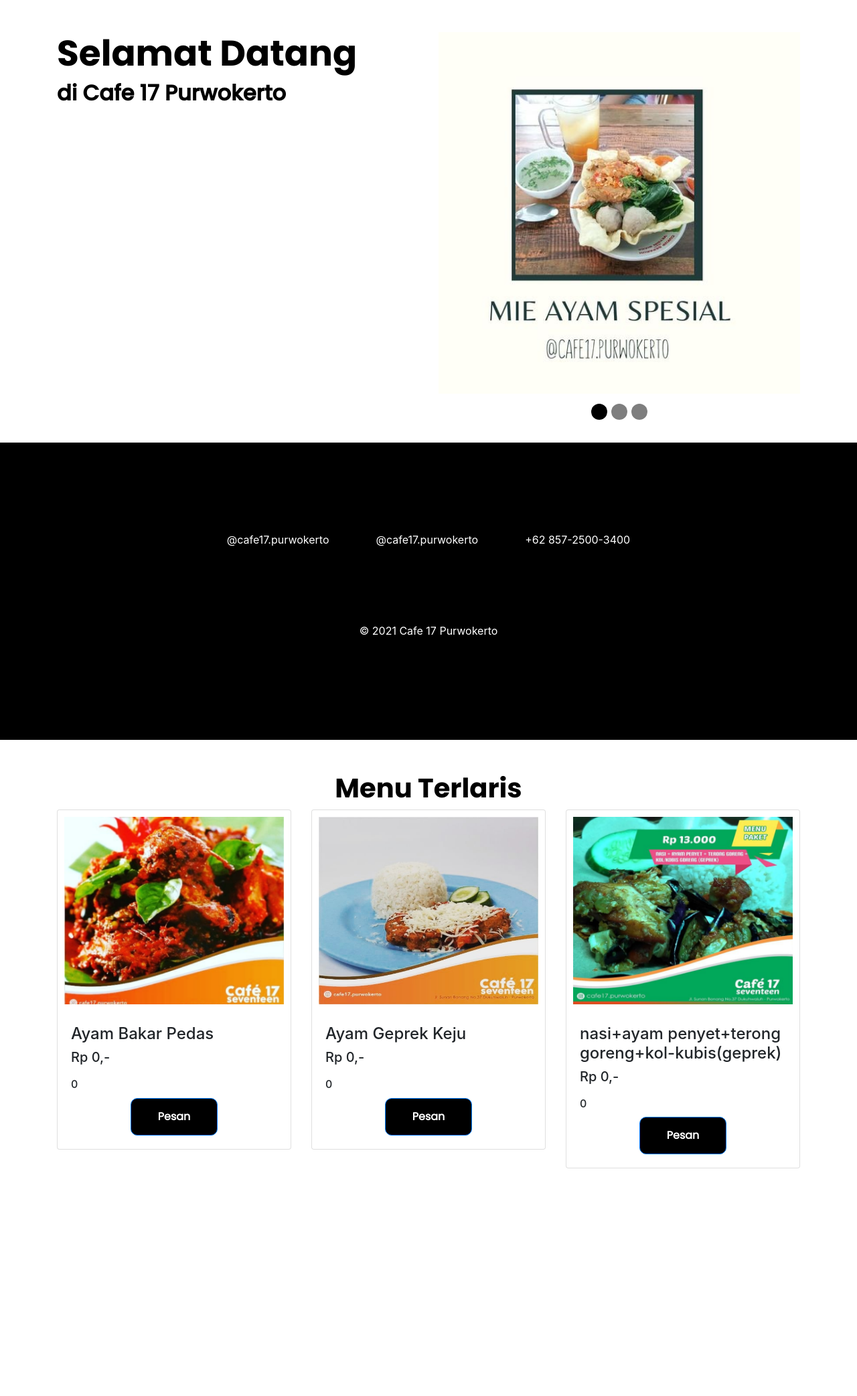
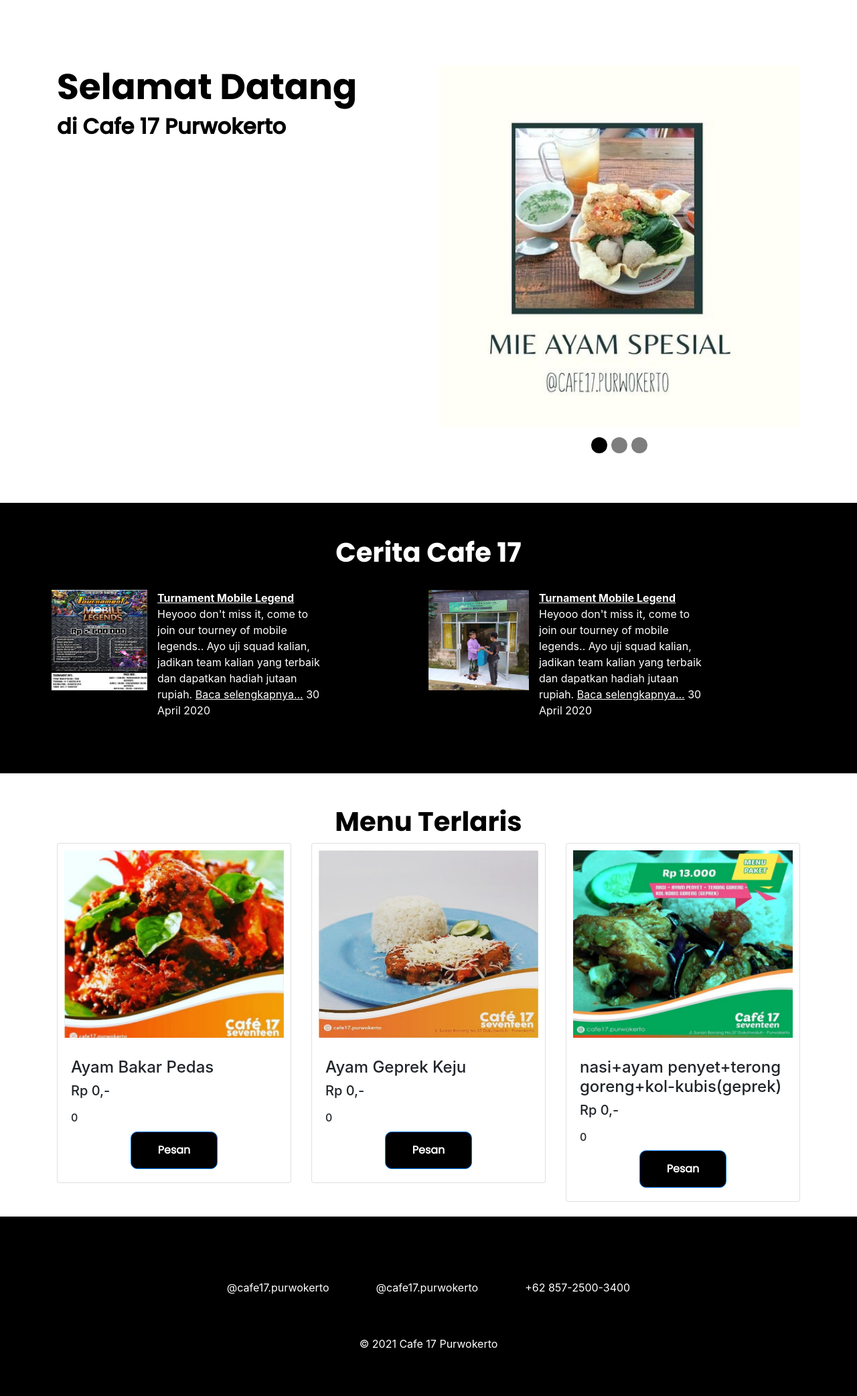
Before and after one commit to irkhamnazmi/cafe17, a PHP site: page /index.html in a window 1280 px wide. Shown: the part 137-2222 px from the top of the page at 67% size. Before the commit the page ends 1882 px from the top, so only its background shows below. Run offline with PHP 8.4, Linux system fonts and the light colour scheme; some libraries are stand-ins or nearby versions; some web fonts are replaced.

Commit message:
update footer

```diff
--- a/css/custom.css
+++ b/css/custom.css
@@ -28,6 +28,32 @@
     src: url('../fonts/Poppins-Bold.ttf');
 }
 
+*{
+    margin: 0;
+    padding: 0;
+}
+
+html, body{
+    height: 100%;
+}
+body{
+    padding-bottom: 58px;
+    min-height: 100vh;
+}
+
+main{
+    margin: 0 auto;
+    padding: 50px 0px;
+
+}
+
+  footer {
+    clear: both;
+    position: relative;
+    width: 100%;
+    margin-top: -100px;
+
+}
 
 .btn-primary {
     /* background: #FF9900; */
@@ -175,15 +201,6 @@
     text-align: center;
   }
 
-  .footer{
-    width: 100%;
-    height: 50px;
-
-    line-height: 50px;
-    color: #fff;
-    position: absolute;
-    bottom: 0px;
-}
 
 
 @media only screen and (max-width: 768px) {
--- a/index.html
+++ b/index.html
@@ -80,6 +80,7 @@
         </div>
     </nav>
 
+    <main>
         <section class="herobwa mt-5" id="box-herobwa">
             <div class="container">
                 <div class="row">
@@ -222,9 +223,11 @@
                 </div>
             </div>
         </section>
+    </main>
+
 
     <!--Footer-->
-<footer class="footer">
+    <footer>
         <section class="herobwa-black mt-5">
             <div class="container">
                 <!-- <h1>Cerita Cafe 17</h1> -->
@@ -310,7 +313,7 @@
 
                                     <div class="col">
                                         <label>Nama</label>
-                                        <input type="text" class="form-control" >
+                                        <input type="text" class="form-control">
                                     </div>
 
                                 </div>
@@ -319,7 +322,7 @@
 
                                     <div class="col">
                                         <label>Email</label>
-                                        <input type="email" class="form-control" >
+                                        <input type="email" class="form-control">
                                     </div>
 
                                 </div>
@@ -328,7 +331,7 @@
 
                                     <div class="col">
                                         <label>No.WhatsApp</label>
-                                        <input type="text" class="form-control" >
+                                        <input type="text" class="form-control">
                                     </div>
 
                                 </div>
@@ -372,7 +375,8 @@
                     </form>
                 </div>
                 <div class="modal-footer">
-                    <button type="button" class="btn btn-secondary" data-target="#login" data-dismiss="modal" data-whatever="Silahkan Masuk">Masuk</button>
+                    <button type="button" class="btn btn-secondary" data-target="#login" data-dismiss="modal"
+                        data-whatever="Silahkan Masuk">Masuk</button>
                     <button type="button" class="btn btn-primary">Daftar</button>
                 </div>
             </div>
@@ -393,7 +397,7 @@
 
                                     <div class="col">
                                         <label>Nama</label>
-                                        <input type="text" class="form-control" >
+                                        <input type="text" class="form-control">
                                     </div>
 
                                 </div>
@@ -402,7 +406,7 @@
 
                                     <div class="col">
                                         <label>Email</label>
-                                        <input type="email" class="form-control" >
+                                        <input type="email" class="form-control">
                                     </div>
 
                                 </div>
@@ -411,7 +415,7 @@
 
                                     <div class="col">
                                         <label>No.WhatsApp</label>
-                                        <input type="text" class="form-control" >
+                                        <input type="text" class="form-control">
                                     </div>
 
                                 </div>
@@ -455,7 +459,8 @@
                     </form>
                 </div>
                 <div class="modal-footer">
-                    <button type="button" class="btn btn-secondary" data-target="#login" data-dismiss="modal" data-whatever="Silahkan Masuk">Masuk</button>
+                    <button type="button" class="btn btn-secondary" data-target="#login" data-dismiss="modal"
+                        data-whatever="Silahkan Masuk">Masuk</button>
                     <button type="button" class="btn btn-primary">Daftar</button>
                 </div>
             </div>
@@ -466,8 +471,6 @@
         </div>
 
     </div>
-
-
 
 
     </div>
@@ -488,8 +491,7 @@
             modal = $(this)
             //  modal.find('.modal-title').text(recipient)
         })
-
-
     </script>
 </body>
+
 </html>
```
Lines whose indentation alone changed are shown as unchanged.
